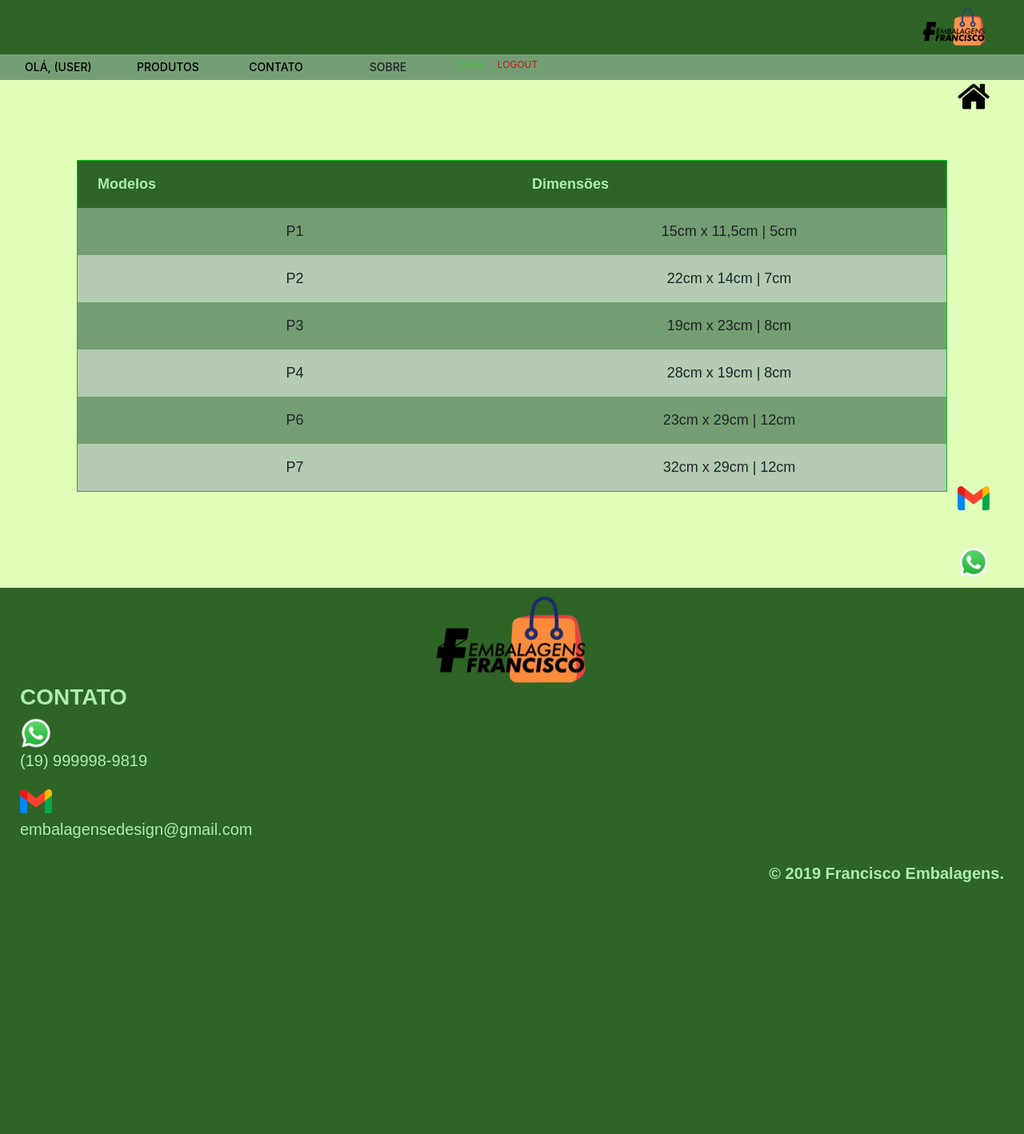
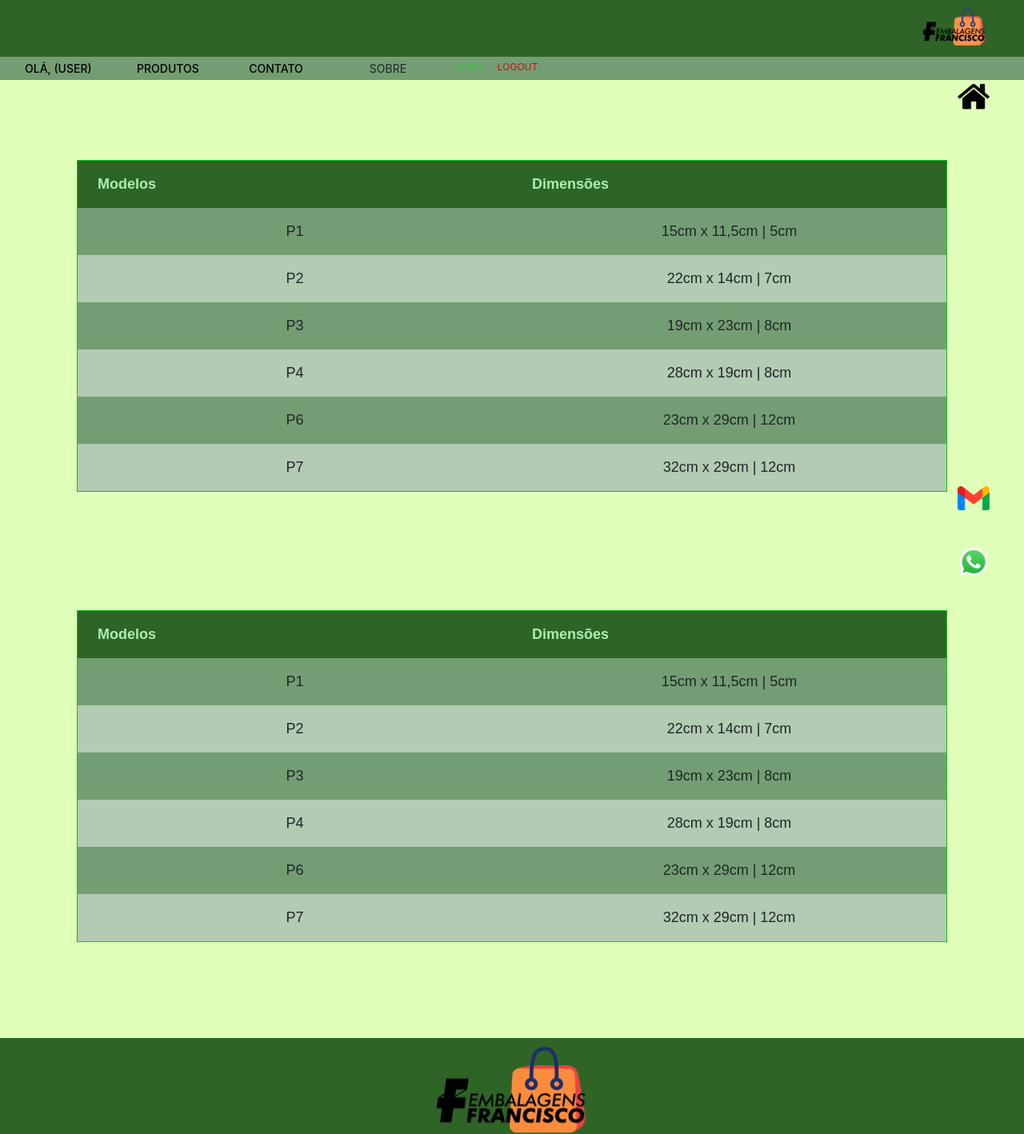
Before and after one commit to FernandinOficial/FranciscoEmbalagens, a PHP site: page /produto.php in a window 1280 px wide; the page is wider, and only the part inside the window is pictured. Shown: the top 1418 px of that part at 80% size. Before the commit the page ends 1103 px from the top of that part, so only its background shows below. Run offline with PHP 8.4, Linux system fonts and the light colour scheme.

Commit message:
commit contendo o script de popup em js, html e css, header e footer alterado com sucesso, pronto para teste de hospedagem

```diff
--- a/footer.php
+++ b/footer.php
@@ -1,5 +1,6 @@
 <footer>
-    <div id="footer-logo"><img src="multimidia/images/icon/franciscoLogo_200px.png" alt="Logo Francisco Embalagens">
+    <div id="footer-logo"><a href="#"><img src="multimidia/images/icon/franciscoLogo_200px.png"
+                alt="Logo Francisco Embalagens"></a>
     </div>
     <div id="contato">
         <h3 style="color: #ACEFAC;">CONTATO</h3>
@@ -9,7 +10,7 @@
                 <p>(19) 999998-9819</p>
             </div>
             <div class="email">
-            <img src="multimidia/images/gmail.png" alt="Gmail Foto">
+                <img src="multimidia/images/gmail.png" alt="Gmail Foto">
                 <p>embalagensedesign@gmail.com</p>
             </div>
             <p class="copy">&copy; 2019 Francisco Embalagens.</p>
--- a/header.php
+++ b/header.php
@@ -12,8 +12,8 @@
                         href="login.php"><?php echo 'OLÁ, (USER)'; ?></a></button>
             </li>
             <li><button class="dropdown-item" type="button"><a href="produto.php">PRODUTOS</a></button></li>
-            <li><button class="dropdown-item" type="button"><a href="">CONTATO</a></button></li>
-            <li><button class="dropdown-item" onclick="togglePopup()"><a>SOBRE</a></button></li>
+            <li><button class="dropdown-item" type="button"><a href="#footer-logo">CONTATO</a></button></li>
+            <li><button class="dropdown-item" onclick="togglePopup()">SOBRE</button></li>
             <div id="account">
                 <a href="login.php">
                     <li class="account" id="login">LOGIN</li>
@@ -30,10 +30,10 @@
     </div>
 
     <aside class="aside_whats">
-        <a href="https://wa.me/19999989819"><img src="multimidia/images/whats.png" alt="WhatsApp"></a>
+        <a href="https://wa.me/19999989819" target="blank"><img src="multimidia/images/whats.png" alt="WhatsApp"></a>
     </aside>
     <aside class="aside_gmail">
-        <a href="#"><img src="multimidia/images/gmail.png" alt="Gmail"></a>
+        <a href="mailto:embalagensedesign@gmail.com" target="blank"><img src="multimidia/images/gmail.png" alt="Gmail"></a>
     </aside>
 </nav>
 <div class="popup" id="popup-1">
@@ -41,7 +41,7 @@
     <div class="content">
         <div class="close-btn" onclick="togglePopup()">&times;
         </div>
-        <h1>Title</h1>
+        <h1>Sobre</h1><br>
         <p>Lorem ipsum dolor sit amet consectetur adipisicing elit. Illo aspernatur laborum rem sed laudantium
             excepturi veritatis voluptatum architecto, dolore quaerat totam officiis nisi animi accusantium alias
             inventore nulla atque debitis.</p>
--- a/produto.php
+++ b/produto.php
@@ -54,6 +54,38 @@
             <td>32cm x 29cm | 12cm</td>
         </tr>
     </table>
+    <br>
+    <br>
+    <table>
+        <tr>
+            <th>Modelos</th>
+            <th>Dimensões</th>
+        </tr>
+        <tr>
+            <td>P1</td>
+            <td>15cm x 11,5cm | 5cm</td>
+        </tr>
+        <tr>
+            <td>P2</td>
+            <td>22cm x 14cm | 7cm</td>
+        </tr>
+        <tr>
+            <td>P3</td>
+            <td>19cm x 23cm | 8cm</td>
+        </tr>
+        <tr>
+            <td>P4</td>
+            <td>28cm x 19cm | 8cm</td>
+        </tr>
+        <tr>
+            <td>P6</td>
+            <td>23cm x 29cm | 12cm</td>
+        </tr>
+        <tr>
+            <td>P7</td>
+            <td>32cm x 29cm | 12cm</td>
+        </tr>
+    </table>
     <?php
     require_once 'footer.php';
     ?>
--- a/script/script.js
+++ b/script/script.js
@@ -10,7 +10,16 @@
 //     }
 // });
 
-//POPUP SOBRE
+// POPUP SOBRE
 function togglePopup() {
   document.getElementById("popup-1").classList.toggle("active");
+
+  // Desfocar o main quando o popup estiver ativo
+  const mainElement = document.querySelector("main");
+
+  if (document.getElementById("popup-1").classList.contains("active")) {
+    mainElement.style.filter = "blur(5px)";
+  } else {
+    mainElement.style.filter = "none";
+  }
 }
--- a/style/style.css
+++ b/style/style.css
@@ -56,7 +56,7 @@ nav {
 #logo img {
   position: absolute;
   margin-top: -25px;
-  left: 78%;
+  left: 75%;
   max-width: 100%;
   height: auto;
 }
@@ -109,9 +109,21 @@ li a {
   font-weight: 500;
   padding-top: 10px;
 }
+li button {
+  text-decoration: none;
+  color: #000;
+  font-size: 14px;
+  font-family: "Inter", sans-serif;
+  font-weight: bold;
+  padding-top: 10px;
+}
 
 #account {
   margin-left: 35px;
+}
+/* login estava com um ponto falho que foi corrigido */
+div #account a {
+  color: transparent;
 }
 
 .account {
@@ -338,7 +350,6 @@ input[type="submit"] {
   text-decoration: none;
   cursor: pointer;
 }
-
 /* FORMULÁRIO CADASTRO */
 #container {
   width: 235px;
@@ -470,7 +481,7 @@ tbody tr:nth-child(even) {
   right: 3vw;
   top: 85vh;
   transition: transform 0.5s ease;
-  height: 40px;
+  height:rgb(173, 110, 110);
   width: 40px;
 }
 
@@ -507,29 +518,43 @@ tbody tr:nth-child(even) {
   position: absolute;
   top: 50%;
   left: 50%;
-  transform: translate(-50%, -50%) scale(0);  /* de preferencia vai sumir */
-  background: #fff;
-  width: 450px;
-  height: 220px;
-  z-index:2;
-  text-align:center;
-  padding:20px;
-  box-sizing:border-box;
-  }
+  transform: translate(-50%, -50%) scale(0); /* de preferencia vai sumir */
+  background: #739E73;
+  /* tamanho do rgba(110, 190, 123, 0.7) */
+  width: 309px;
+  height: 400px;
+  z-index: 2;
+  text-align: center;
+  padding: 20px;
+  box-sizing: border-box;
+  border-radius: 30px 0 30px 0;
+}
+
+.popup .content h1 {
+  color: #acefac;
+  font-weight: 800;
+  font-size: 50px;
+}
+
+.popup .content p {
+  font-weight: bold;
+}
 
 .popup .close-btn {
-  position:absolute;
-  right:20px;
-  top:20px;
-  width:30px;
-  height:30px;
-  background:#222;
-  color:#fff;
-  font-size:25px;
-  font-weight:600;
-  line-height:30px;
+  position: absolute;
+  right: 20px;
+  top: 20px;
+  width: 30px;
+  height: 30px;
+  background: #222;
+  /* cor do "X" */
+  color: #fff;
+  font-size: 25px;
+  font-weight: 600;
+  line-height: 30px;
   text-align: center;
   border-radius: 50%;
+  cursor: pointer;
 }
 .popup.active .overlay {
   display: block;
@@ -537,7 +562,7 @@ tbody tr:nth-child(even) {
 .popup.active .content {
   /* animação pequena */
   transition: all 300ms ease-in-out;
-  transform: translate(-50%, -50%) scale(1);  /* para aparecer na tela */
+  transform: translate(-50%, -50%) scale(1); /* para aparecer na tela */
 }
 
 /* REMOVER O SCROLL HORIZONTAL */
@@ -593,7 +618,7 @@ tbody tr:nth-child(even) {
     border: none;
     padding: 0; /* Remove padding */
     top: 0; /* Garante que o menu fique no topo da área disponível */
-    margin-top: 68px !important;
+    margin-top: 70px !important;
     width: 110vw;
   }
 
@@ -615,6 +640,7 @@ tbody tr:nth-child(even) {
     margin-left: 0; /* Reseta a margem no desktop */
     display: flex; /* Exibe os botões de login/logout em linha */
   }
+
 
   .account {
     margin-left: 10px; /* Reduzi o espaçamento entre os itens de conta */
```
